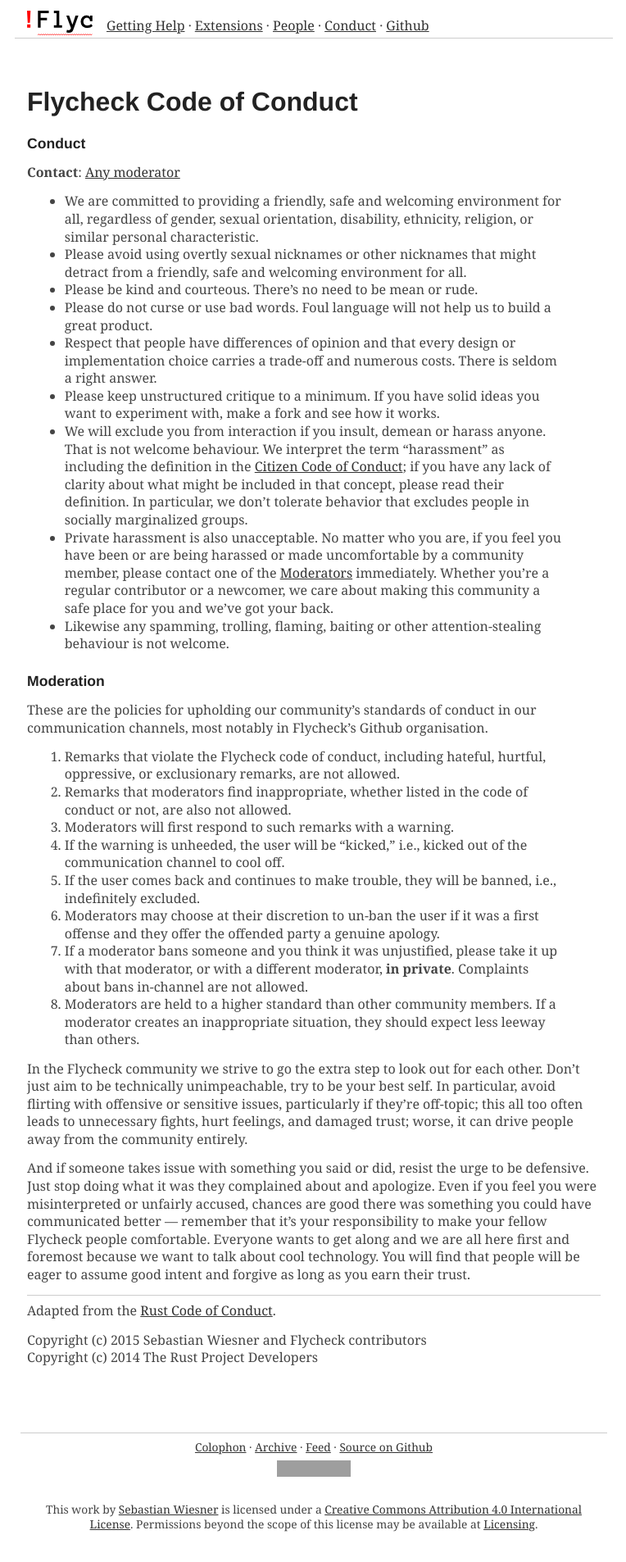
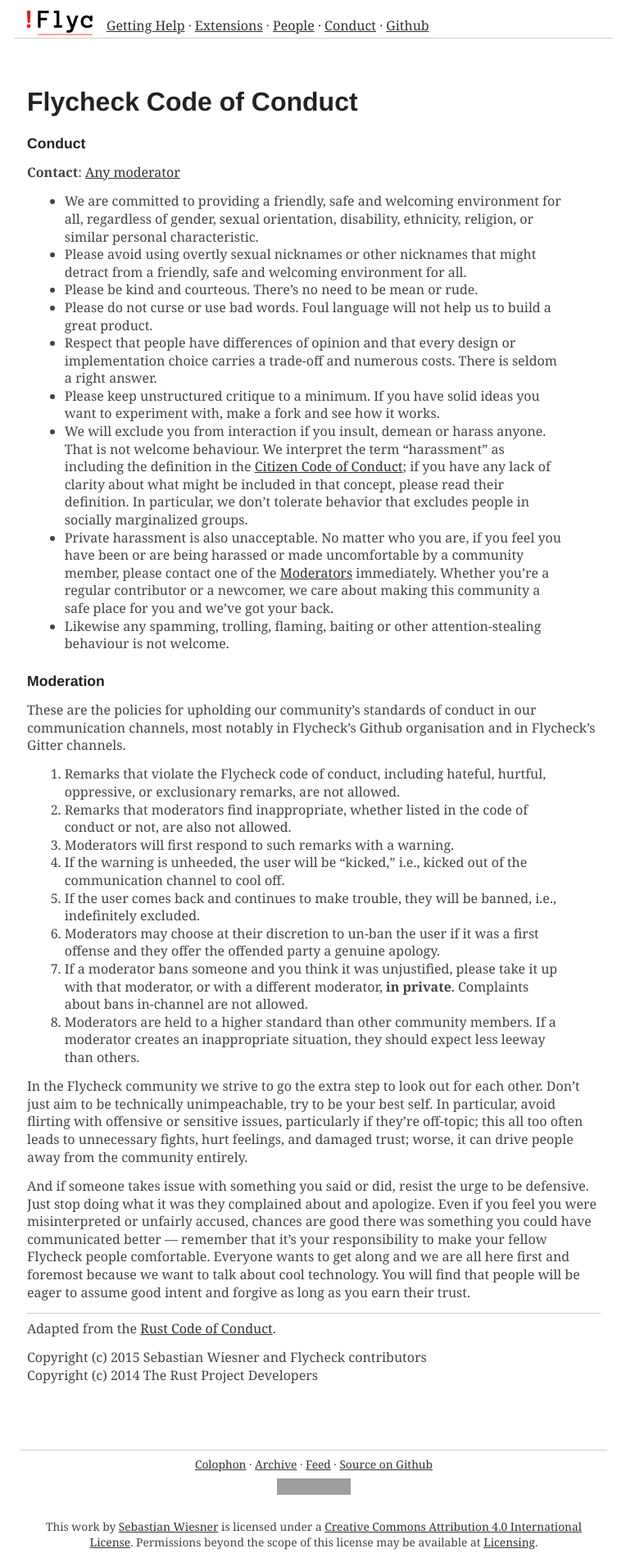
Before and after one commit to cmarqu/flycheck.github.io, a Jekyll site: the page built from conduct.md, in a window 1280 px wide. Shown: the whole page at 82% size, without its empty margins (257-1021 px from the left). Built offline with Jekyll 4.4.1, drawn with Linux system fonts in a browser that asks for light colours; some web fonts are replaced; before the commit the page ends 1885 px from its top, so only the background shows below that; grey boxes are pictures that could not be loaded.

Commit message:
Update manual from flycheck/flycheck@a86d08f

```diff
--- a/_includes/conduct.md
+++ b/_includes/conduct.md
@@ -37,7 +37,8 @@
 ----------
 
 These are the policies for upholding our community's standards of conduct in our
-communication channels, most notably in Flycheck’s Github organisation.
+communication channels, most notably in Flycheck’s Github organisation and in
+Flycheck’s Gitter channels.
 
 1. Remarks that violate the Flycheck code of conduct, including hateful,
    hurtful, oppressive, or exclusionary remarks, are not allowed.
```
Also changed, not shown: _includes/changes.md (+3 -0 lines).
